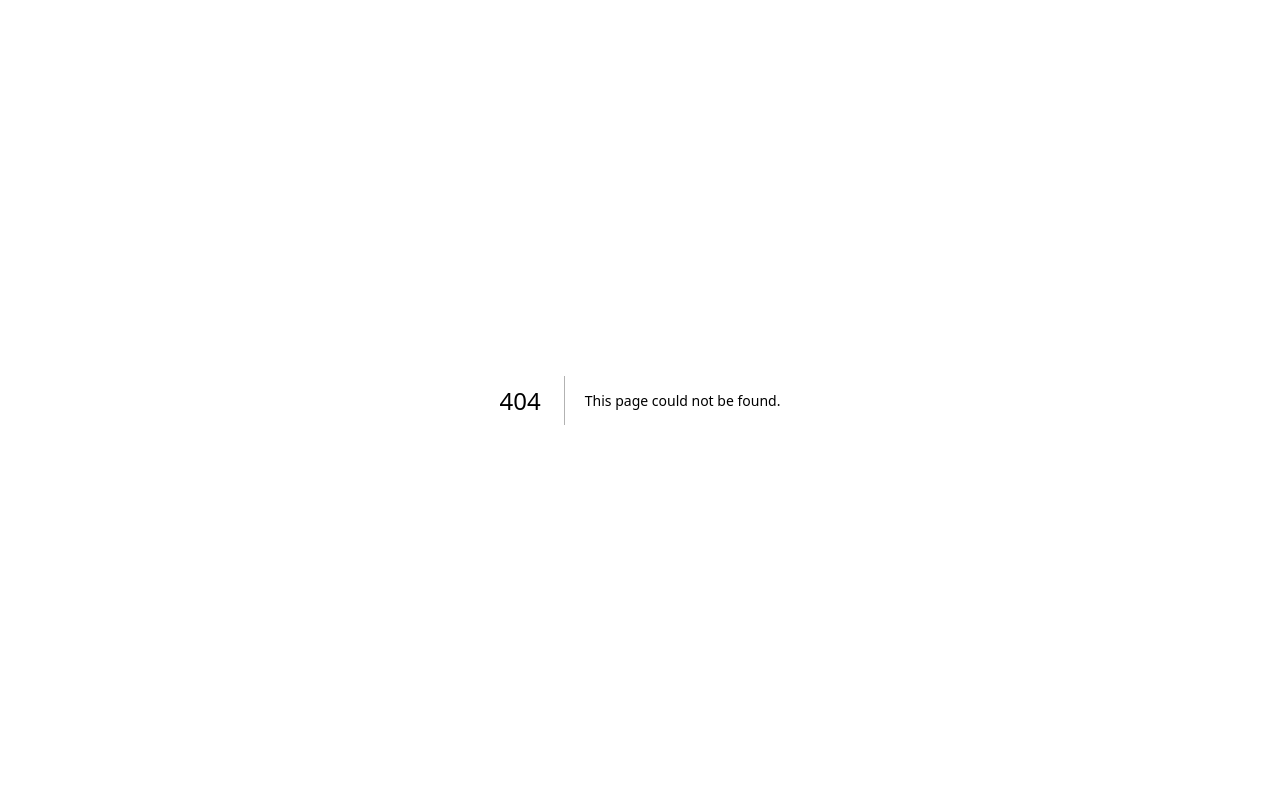
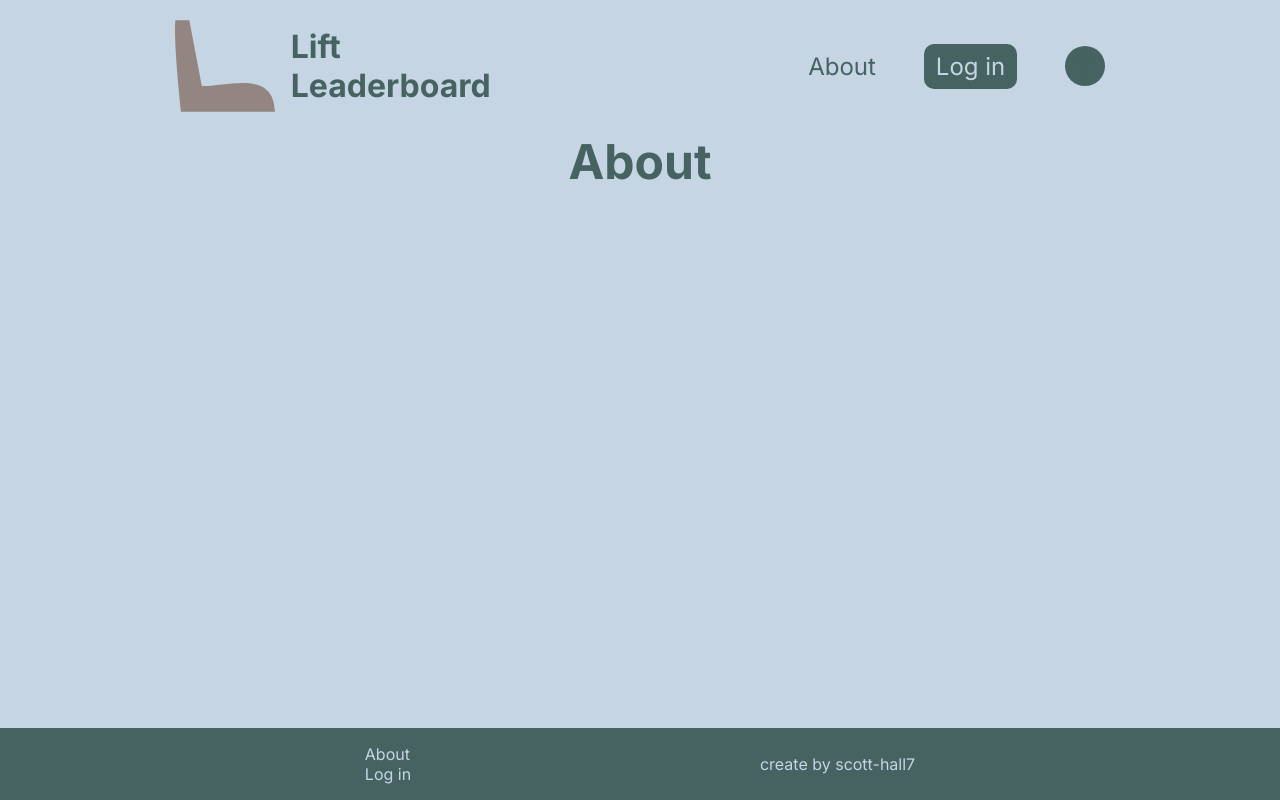
Before and after one commit to scott-hall7/lift-leaderboard, a Next.js app: page /about in a window 1280 px wide. Before the commit this address had no page. Built offline with nearby package versions, Linux system fonts and the light colour scheme.

Commit message:
setting up about and log in page

```diff
--- /dev/null
+++ b/app/about/page.tsx
@@ -0,0 +1,7 @@
+export default function About() {
+  return (
+    <h1>
+        About
+    </h1>
+  )
+}
--- a/app/layout.tsx
+++ b/app/layout.tsx
@@ -1,4 +1,6 @@
 import './globals.css'
+import Header from '../components/Header'
+import Footer from '../components/Footer'
 
 import type { Metadata } from 'next'
 import { Inter } from 'next/font/google'
@@ -15,7 +17,11 @@ export default function RootLayout({children,}: {children: React.ReactNode}) {
   return (
     <html lang="en" suppressHydrationWarning>
       <body className={inter.className}>
-          <Providers>{children}</Providers>
+        <Providers>
+          <Header />
+          {children}
+          <Footer />
+        </Providers>
       </body>
     </html>
   )
--- a/components/Footer.tsx
+++ b/components/Footer.tsx
@@ -5,7 +5,10 @@ const Footer = () => {
         <footer className={styles.footer}>
             <ul>
                 <li>About</li>
-                <li>Login</li>
+                <li>Log in</li>
+            </ul>
+            <ul>
+                <li>create by scott-hall7</li>
             </ul>
         </footer>
     )
--- a/components/Header.tsx
+++ b/components/Header.tsx
@@ -36,7 +36,7 @@ const Header = () => {
                     height={100}
                     width={100}
                 />
-                <h2>Lift<br/>Leaderboard</h2>
+                <Link href="/"><h2>Lift<br/>Leaderboard</h2></Link>
             </div>
             <nav className={styles.navRight}>
                 <ul>
--- a/components/footer.module.css
+++ b/components/footer.module.css
@@ -1,4 +1,7 @@
 .footer {
+    display: flex;
+    justify-content: space-evenly;
+    align-items: center;
     max-width: 100%;
     margin-top: auto;
     padding: 1rem;
--- a/components/header.module.css
+++ b/components/header.module.css
@@ -30,12 +30,18 @@
     padding: .5rem .75rem;
 
     color: rgb(197, 213, 228);
-    background-color: rgb(136, 150, 171);
+    background-color: rgb(70, 99, 98);
 }
 
 .loginLink:hover {
     transform: scale(1.2);
 }
+
+[data-theme='dark'] .loginLink {
+    background-color: rgb(197, 213, 228);
+    color: rgb(70, 99, 98);
+}
+
 
 .themeButton {
     display: flex;
@@ -48,6 +54,8 @@
     background-color: rgb(70, 99, 98);
 }
 
+
+
 [data-theme='dark'] .themeButton {
     background-color: rgb(197, 213, 228);
 }
```
Also changed, not shown: app/login/page.tsx (added, +7 -0 lines), app/page.tsx (+4 -8 lines).
